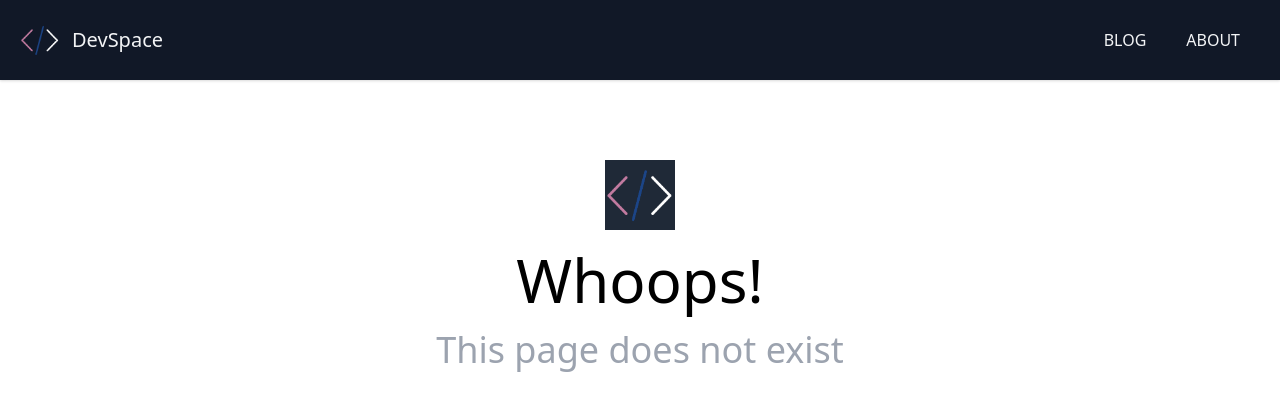
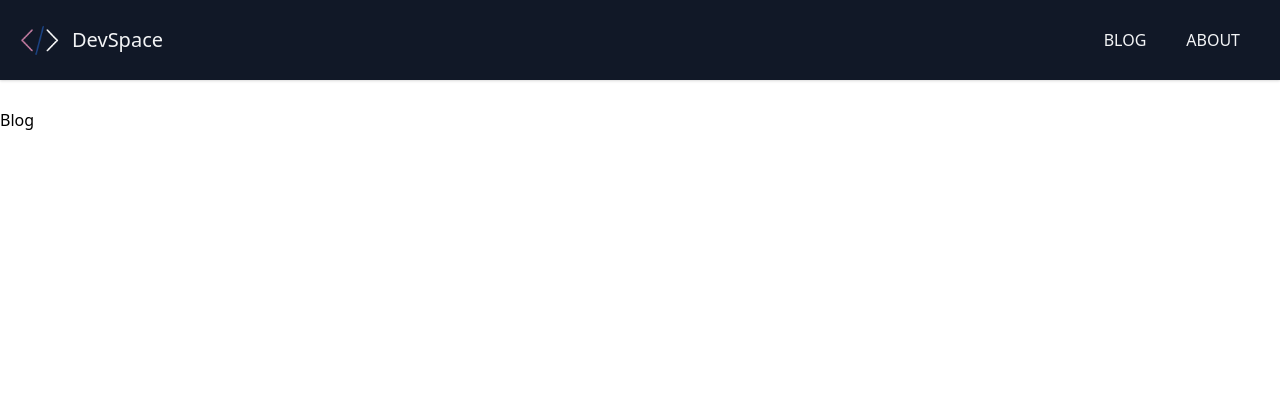
Before and after one commit to samueltengan/devspace-blog, a Next.js app: page /blog in a window 1280 px wide. Before the commit this address had no page. Shown: the top 410 px of the page. Built offline with nearby package versions, Linux system fonts and the light colour scheme.

Commit message:
Blog page initial commit

```diff
--- /dev/null
+++ b/pages/blog/index.js
@@ -0,0 +1,11 @@
+import Layout from "../../components/Layout";
+
+const Blogpage = () => {
+  return (
+    <Layout>
+      <h1>Blog</h1>
+    </Layout>
+  );
+};
+
+export default Blogpage;
```
